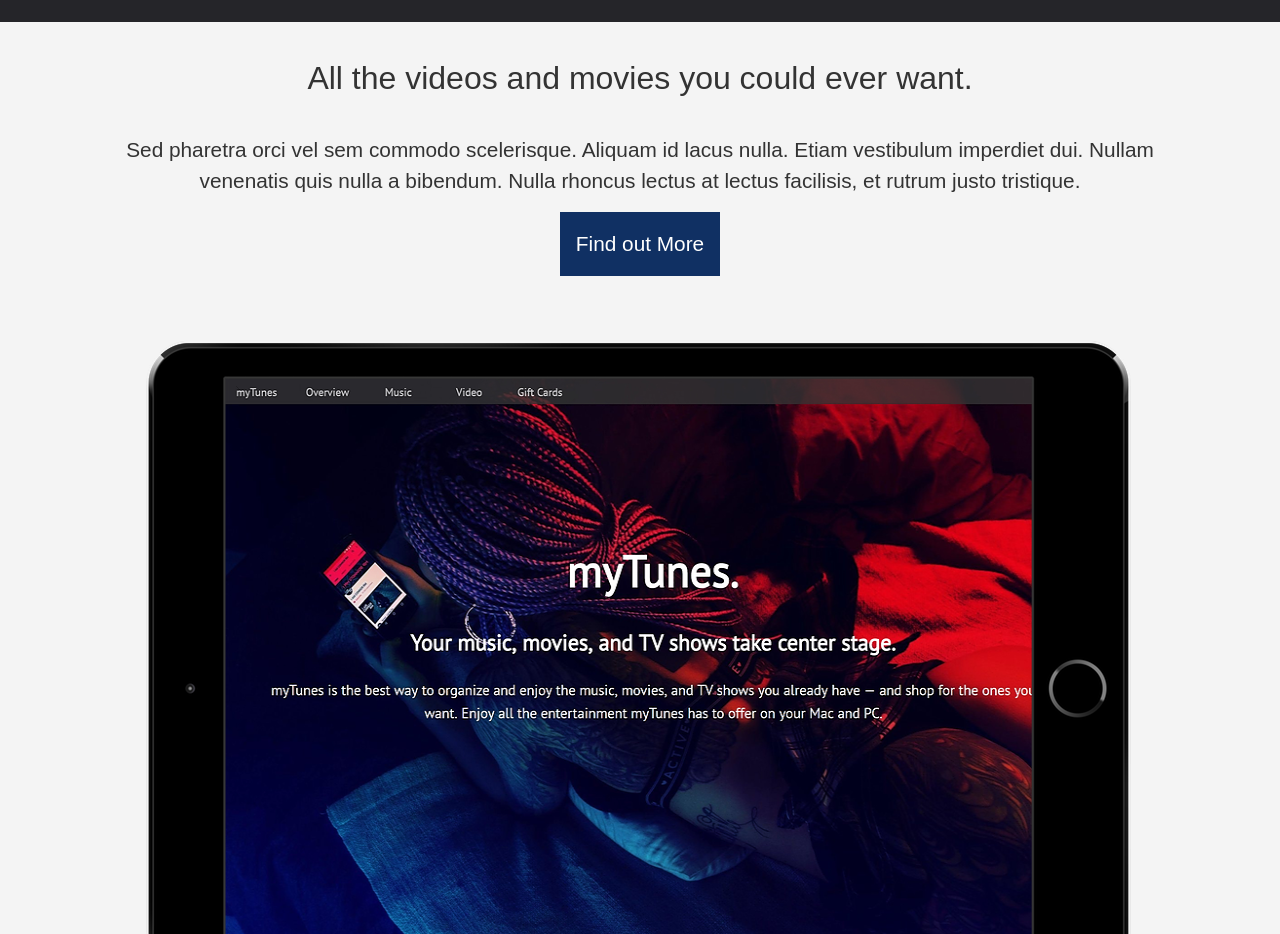
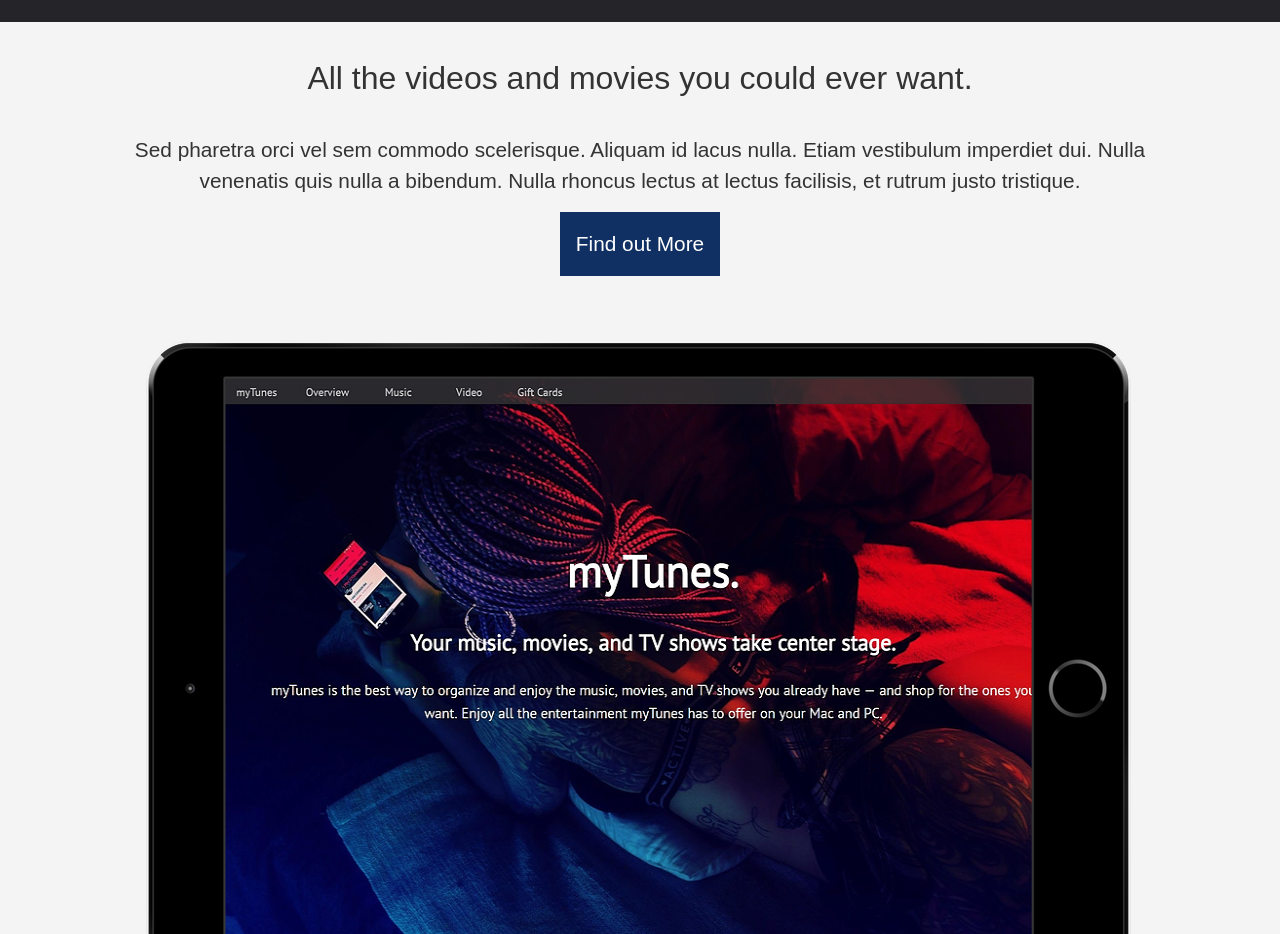
Before and after one commit to butlerb/btunes, a plain HTML site: page index.html in a window 1280 px wide. Shown: the part 2360-3294 px from the top of the page. Drawn offline with nearby package versions, Linux system fonts and the light colour scheme.

Commit message:
Second Commit

```diff
--- a/index.html
+++ b/index.html
@@ -65,7 +65,7 @@
 	<section id="video" class="section bg-light">
 	<div class="container">
 		<h2>All the videos and movies you could ever want.</h2>
-		<p>Sed pharetra orci vel sem commodo scelerisque. Aliquam id lacus nulla. Etiam vestibulum imperdiet dui. Nullam venenatis quis nulla a bibendum. Nulla rhoncus lectus at lectus facilisis, et rutrum justo tristique.</p>
+		<p>Sed pharetra orci vel sem commodo scelerisque. Aliquam id lacus nulla. Etiam vestibulum imperdiet dui. Nulla venenatis quis nulla a bibendum. Nulla rhoncus lectus at lectus facilisis, et rutrum justo tristique.</p>
 		<a href="#" class="btn button-video">Find out More</a>
 		<img src="img/mockup2.png">
 	</div>
--- a/style.css
+++ b/style.css
@@ -214,6 +214,7 @@ nav a#openup {
 
 
 /*Text colors*/
+
 .text-primary{
 	color: var(--primary-color);
 }
@@ -371,3 +372,6 @@ overflow-y: hidden;
 	text-align: center;
 	/*padding-left: 10rem;*/
 }
+
+
+/*This is just a test*/
```
